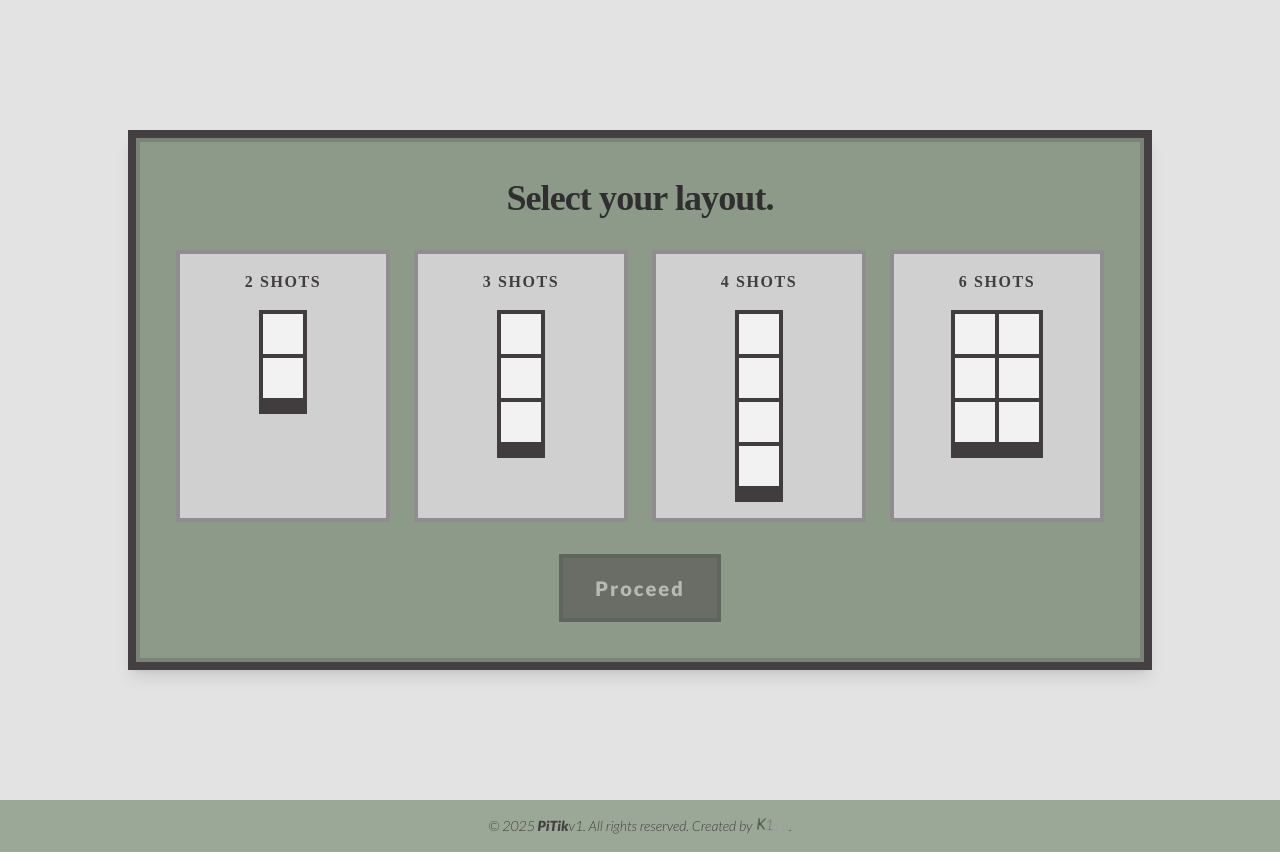
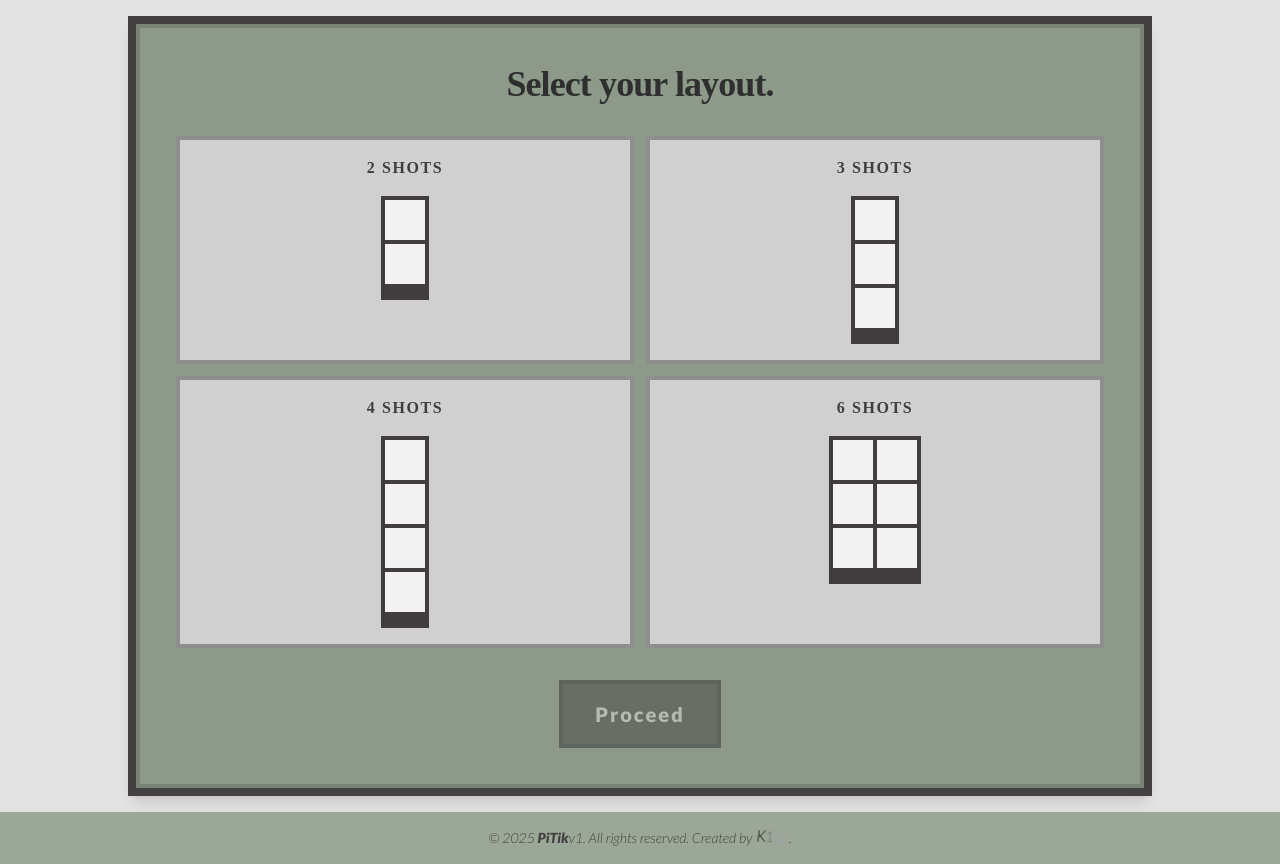
Before and after one commit to justinron31/Pitik---Photobooth, a Next.js app: page /select in a window 1280 px wide. Built offline with nearby package versions, Linux system fonts and the light colour scheme; a web font is replaced by a local one.

Commit message:
fix layout column

```diff
--- a/app/select/page.tsx
+++ b/app/select/page.tsx
@@ -18,7 +18,7 @@
             </h1>
           </div>
 
-          <div className="grid grid-cols-1 sm:grid-cols-2 lg:grid-cols-4 gap-6">
+          <div className="grid grid-cols-2 gap-3">
             {/* Layout 1 */}
             <button
               onClick={() => setSelectedLayout(2)}
```
